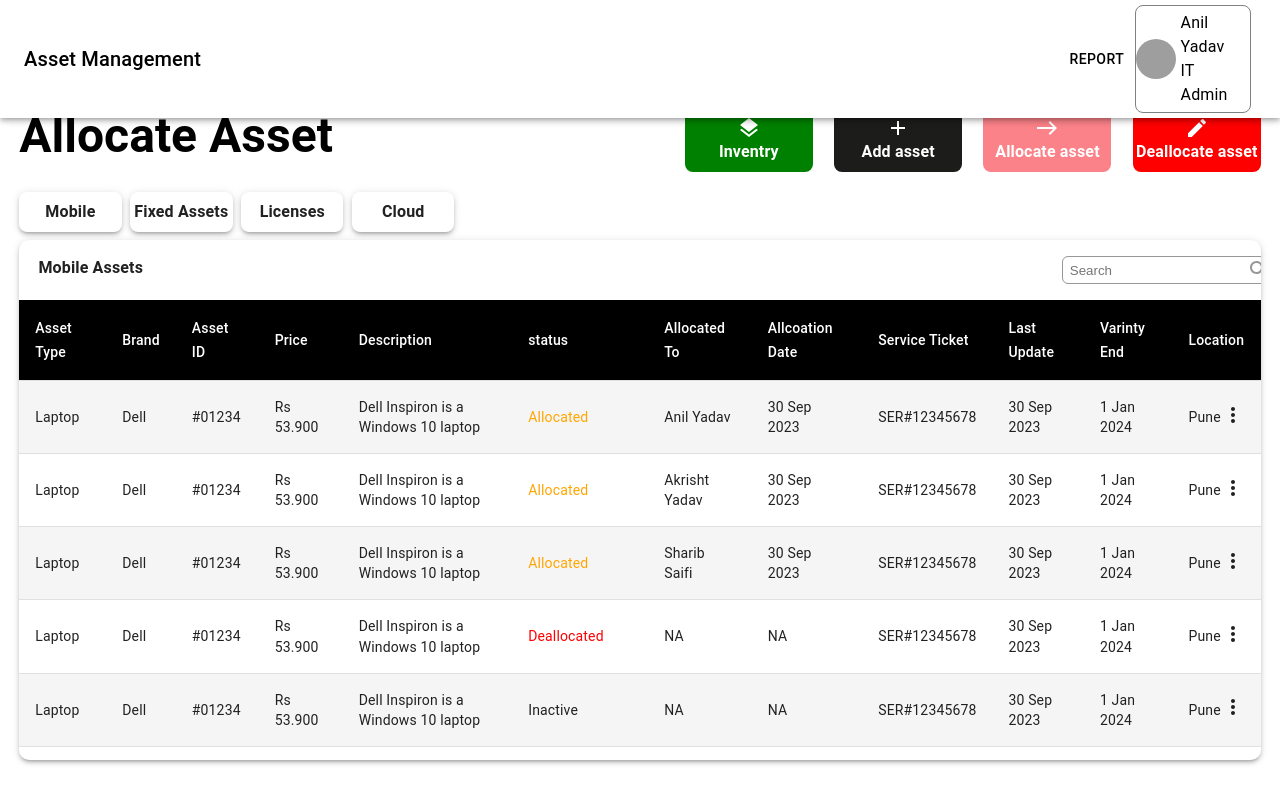
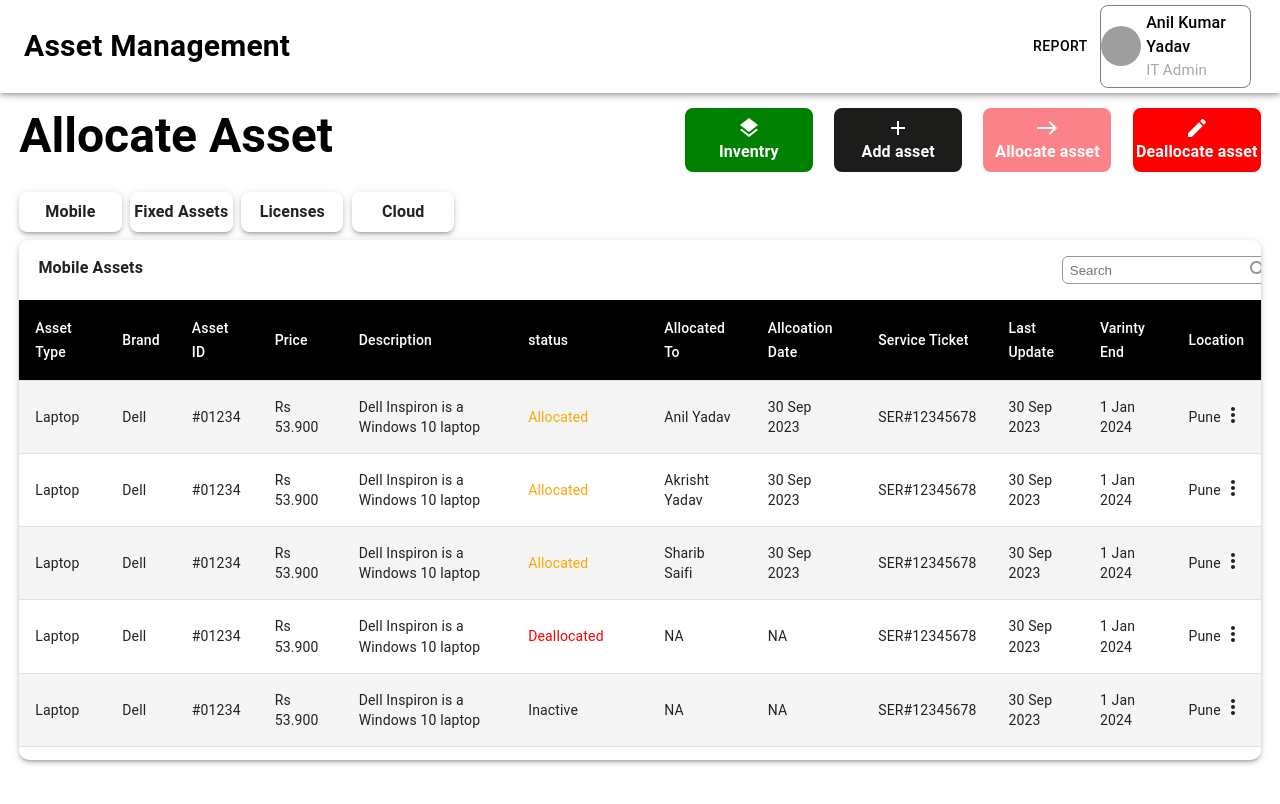
Before and after one commit to anil1707/asset-managment, a React (Create React App) app: page / in a window 1280 px wide. Shown: the top 804 px of the page. Built offline with nearby package versions, Linux system fonts and the light colour scheme; grey boxes are pictures that could not be loaded.

Commit message:
minor ui changes

```diff
--- a/src/component/Nav.js
+++ b/src/component/Nav.js
@@ -18,27 +18,27 @@ function Nav(props) {
   return (
     <Box >
       <CssBaseline />
-      <AppBar component="nav" sx={{background:'white'}}>
+      <AppBar component="nav" sx={{ background: 'white' }}>
         <Toolbar>
           <Typography
             variant="h6"
             component="div"
-            sx={{ flexGrow: 1, display: { xs: "none", sm: "block", color:"black" } }}
+            sx={{ flexGrow: 1, display: { xs: "none", sm: "block", color: "black", fontWeight: "bold", fontSize: "30px" } }}
           >
             Asset Management
           </Typography>
           <Box
             sx={{
-              width: "15vw",
+              width: "18vw",
               display: "flex",
               justifyContent: "space-between",
               alignItems: "center",
             }}
           >
-            <Button sx={{ color: "black" }}>Report</Button>
+            <Button sx={{ color: "black" ,fontWeight:"500"  }}>Report</Button>
             <Box
               sx={{
-                width: "10vw",
+                width: "12vw",
                 display: "flex",
                 justifyContent: "space-around",
                 alignItems: "center",
@@ -51,11 +51,10 @@ function Nav(props) {
                 sx={{ bgcolor: orange }}
                 alt="Remy Sharp"
                 src="/broken-image.jpg"
-                margin="10px"
               />
-              <Box sx={{color:"black", padding:"5px"}}>
-                <Typography>Anil Yadav</Typography>
-                <Typography>IT Admin</Typography>
+              <Box sx={{ padding: "5px" }}>
+                <Typography sx={{ color: "black" , fontWeight:"500"}}>Anil Kumar Yadav</Typography>
+                <Typography sx={{ color: "darkgray", fontSize:"15px" }}>IT Admin</Typography>
               </Box>
             </Box>
           </Box>
--- a/src/index.css
+++ b/src/index.css
@@ -6,4 +6,5 @@
 body {
     width: 100vw;
     height: 100vh;
+    background-color: gray;
 }
```
